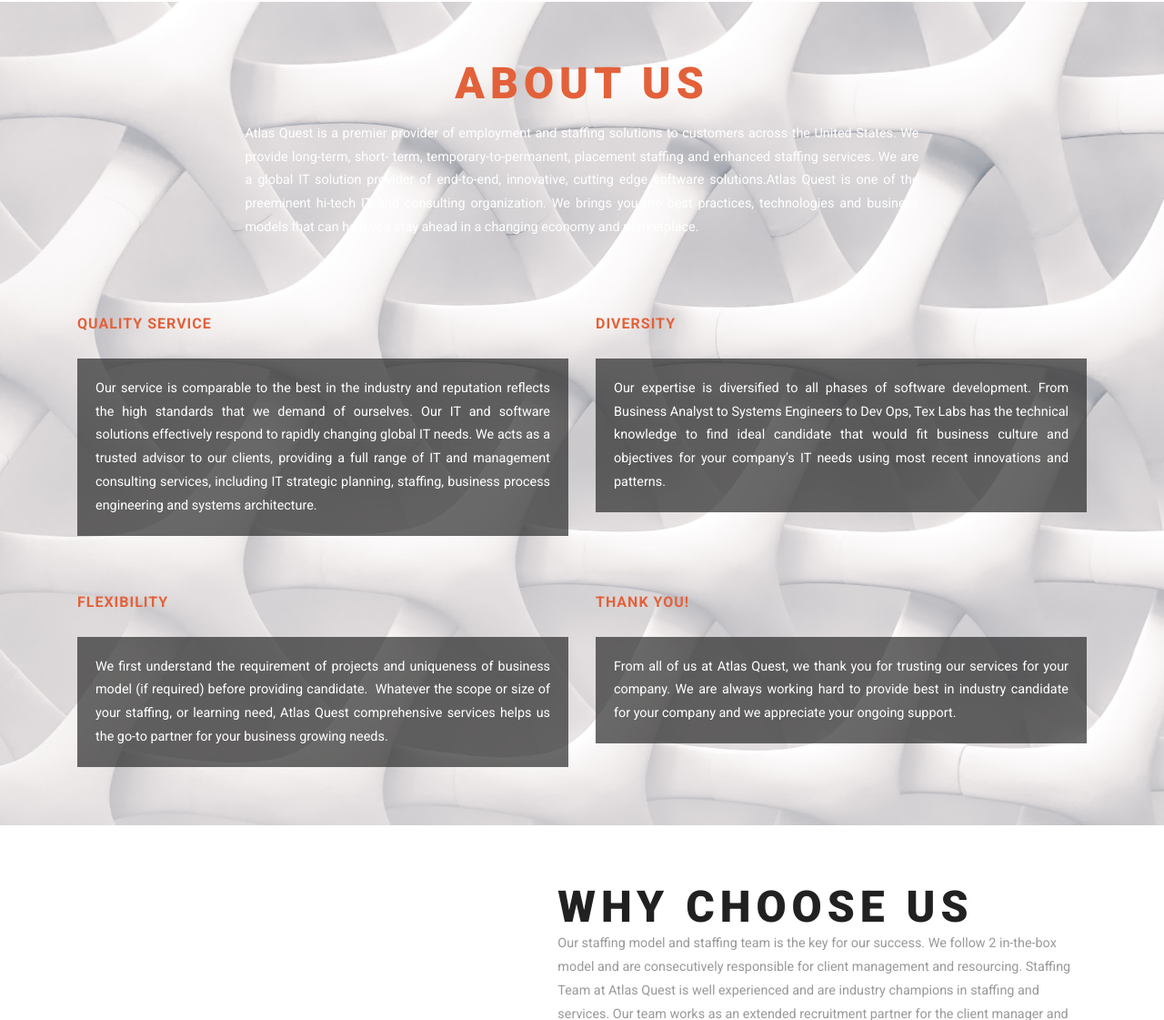
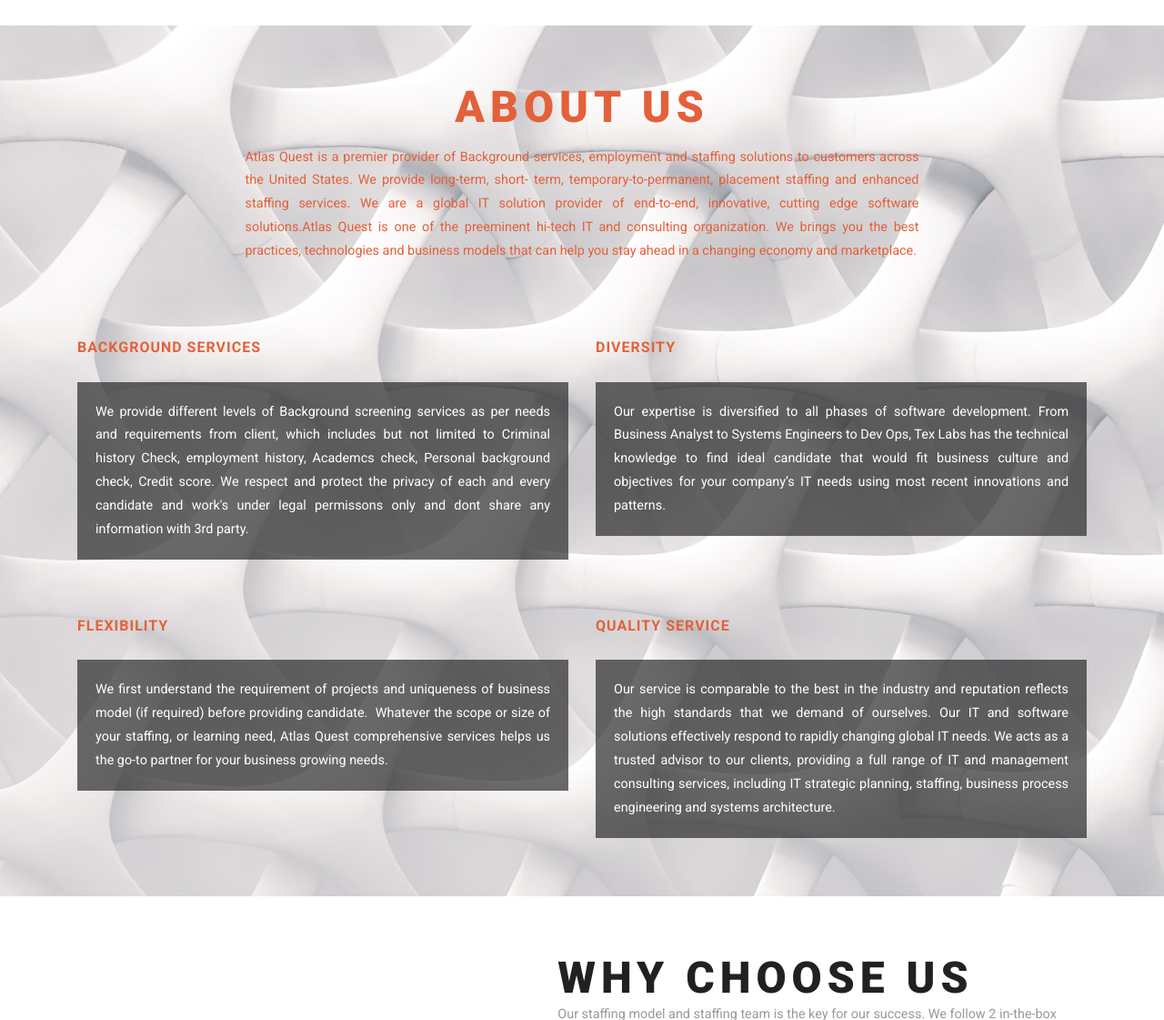
Before and after one commit to bizwebdev/atlas-quest, a plain HTML site: page index.html in a window 1280 px wide. Shown: the part 812-1933 px from the top of the page at 91% size. Drawn offline with Linux system fonts and the light colour scheme; animation ran at ten frames a second; files whose address does not match are found by name.

```diff
--- a/css/style.css
+++ b/css/style.css
@@ -839,7 +839,7 @@
 }
 
 .about-heading p {
-  color: #FFFFFF;
+  color: #e3613a;
 }
 
 .w3ls-about-bottom-grids {
--- a/index.html
+++ b/index.html
@@ -153,7 +153,7 @@
 				<div class="wthree-heading">
 					<h2>Commitment!</h2>
 					<p style="text-align:center">
-						<strong>Atlas Quest</strong> is committed to give IT services using most recent innovations and patterns. We offer
+						<strong>Atlas Quest</strong> is committed to give Transparent and accurate Background servies we also provides IT services using most recent innovations and patterns. We offer
 						our Staff Augmentation, IT counseling and Software improvement administrations to every one of our customers at
 						the greater part of
 						the abroad areas with our very gifted advisors having immense involvement in their applicable fields.
@@ -167,7 +167,7 @@
 			<div class="container">
 				<div class="wthree-heading about-heading">
 					<h3>About Us</h3>
-					<p>Atlas Quest is a premier provider of employment and staffing solutions to customers across the United States. We
+					<p>Atlas Quest is a premier provider of Background services, employment and staffing solutions to customers across the United States. We
 						provide long-term, short- term, temporary-to-permanent, placement staffing and enhanced staffing services. We are
 						a global IT solution
 						provider of end-to-end, innovative, cutting edge software solutions.Atlas Quest is one of the preeminent hi-tech IT
@@ -177,12 +177,11 @@
 				</div>
 				<div class="about-bottom-grids">
 					<div class="col-md-6 about-bottom-left">
-						<h4>Quality Service</h4>
-						<p>Our service is comparable to the best in the industry and reputation reflects the high standards that we
-							demand of ourselves. Our IT and software solutions effectively respond to rapidly changing global IT needs. We
-							acts as a trusted advisor to
-							our clients, providing a full range of IT and management consulting services, including IT strategic planning,
-							staffing, business process engineering and systems architecture.</p>
+
+
+							<h4>Background Services</h4>
+						<p> We provide different levels of Background screening services as per needs and requirements from client, which includes but not limited to Criminal history Check, employment history, Academcs check, Personal background check, Credit score. We respect and protect the privacy of each and every candidate and work's under legal permissons only and dont share any information with 3rd party. </p>
+
 					</div>
 					<div class="col-md-6 about-bottom-left about-bottom-right">
 						<h4>Diversity</h4>
@@ -203,10 +202,13 @@
 							for your business growing needs.</p>
 					</div>
 					<div class="col-md-6 about-bottom-left about-bottom-right">
-						<h4>Thank You!</h4>
-						<p> From all of us at Atlas Quest, we thank you for trusting our services for your company. We are always working
-							hard to provide best in industry candidate for your company and we appreciate your ongoing support.</p>
-					</div>
+						<h4>Quality Service</h4>
+						<p>Our service is comparable to the best in the industry and reputation reflects the high standards that we
+							demand of ourselves. Our IT and software solutions effectively respond to rapidly changing global IT needs. We
+							acts as a trusted advisor to
+							our clients, providing a full range of IT and management consulting services, including IT strategic planning,
+							staffing, business process engineering and systems architecture.</p>
+						</div>
 					<div class="clearfix"> </div>
 				</div>
 			</div>
```
